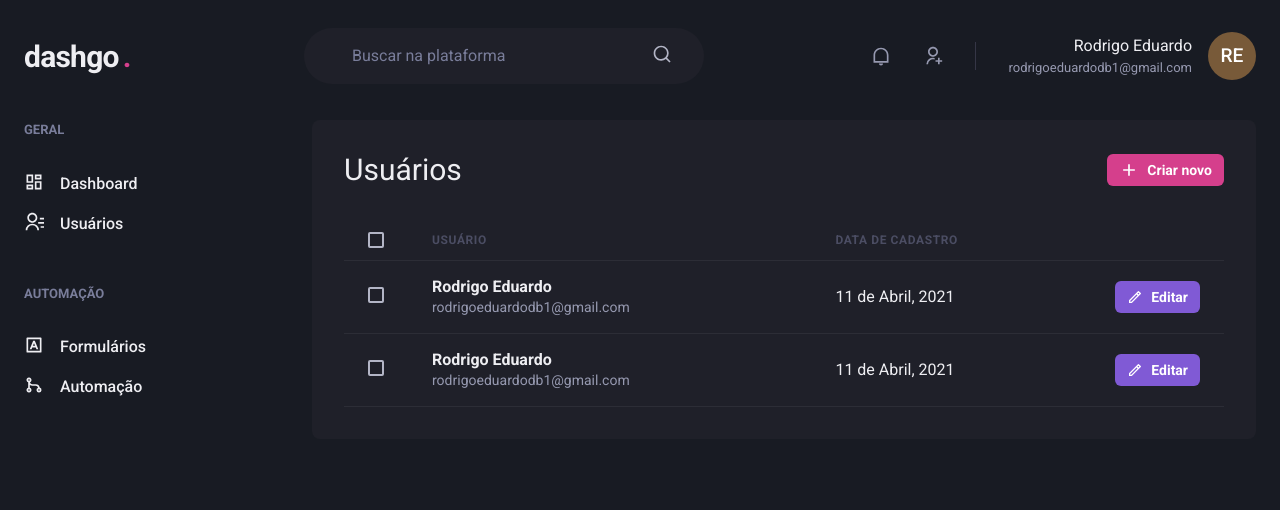
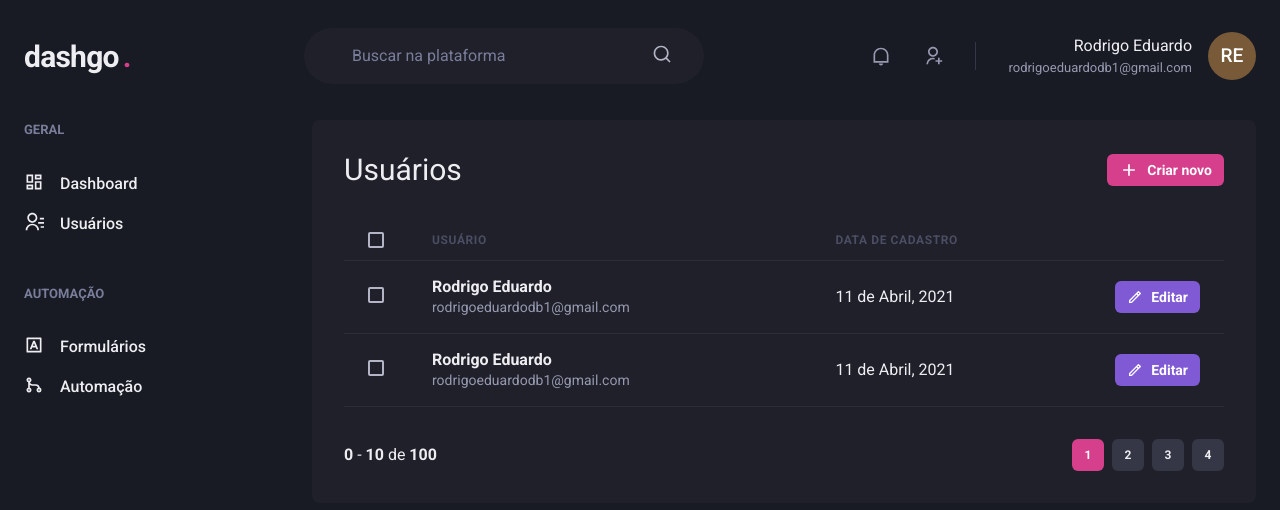
Before and after one commit to rodrigoeduardo/dashgo, a Next.js app: page /users in a window 1280 px wide. Shown: the top 510 px of the page. Built offline with nearby package versions, Linux system fonts and the light colour scheme.

Commit message:
added Pagination to users page

```diff
--- a/src/pages/users/index.tsx
+++ b/src/pages/users/index.tsx
@@ -1,6 +1,7 @@
 import { Box, Flex, Heading, Button, Icon, Table, Thead, Tr, Td, Th, Checkbox, Tbody, Text } from "@chakra-ui/react";
 import { RiAddLine, RiPencilLine } from "react-icons/ri";
 import { Header } from "../../components/Header";
+import { Pagination } from "../../components/Pagination";
 import { Sidebar } from "../../components/Sidebar";
 
 export default function UserList() {
@@ -95,6 +96,8 @@
                             </Tr>
                         </Tbody>
                     </Table>
+
+                    <Pagination />
                 </Box>
             </Flex>
         </Box>
```
